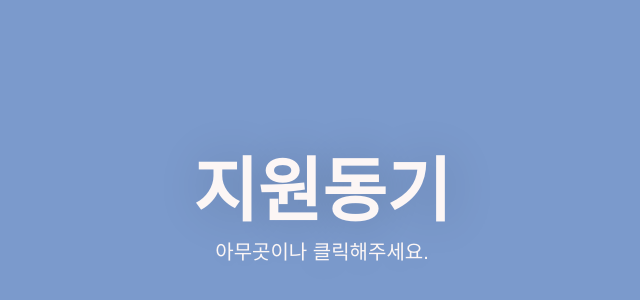
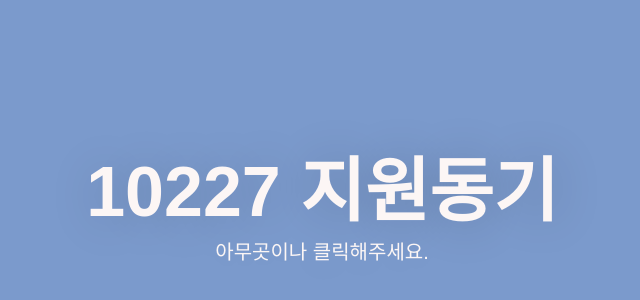
Before and after one commit to choijooyoung1002/club, a plain HTML site: page index.html in a window 1280 px wide. Shown: the part 200-500 px from the top of the page, without its empty margins (318-958 px from the left). Drawn offline with Linux system fonts and the light colour scheme; a web font is replaced by a local one.

Commit message:
Update index.html

```diff
--- a/index.html
+++ b/index.html
@@ -21,7 +21,7 @@
       onclick="introduce()"
     >
       <div id="inner">
-        <h1>지원동기</h1>
+        <h1>10227 지원동기</h1>
         <h3>아무곳이나 클릭해주세요.</h3>
       </div>
     </div>
```
